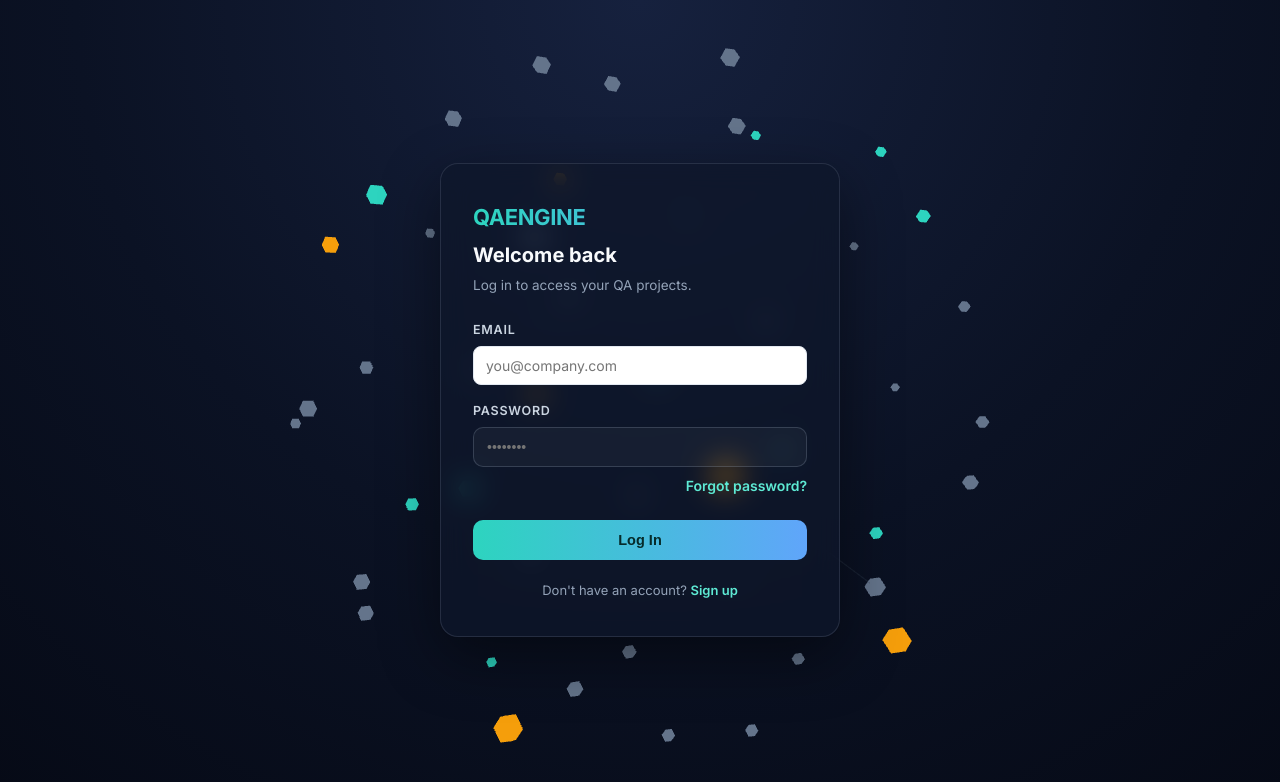
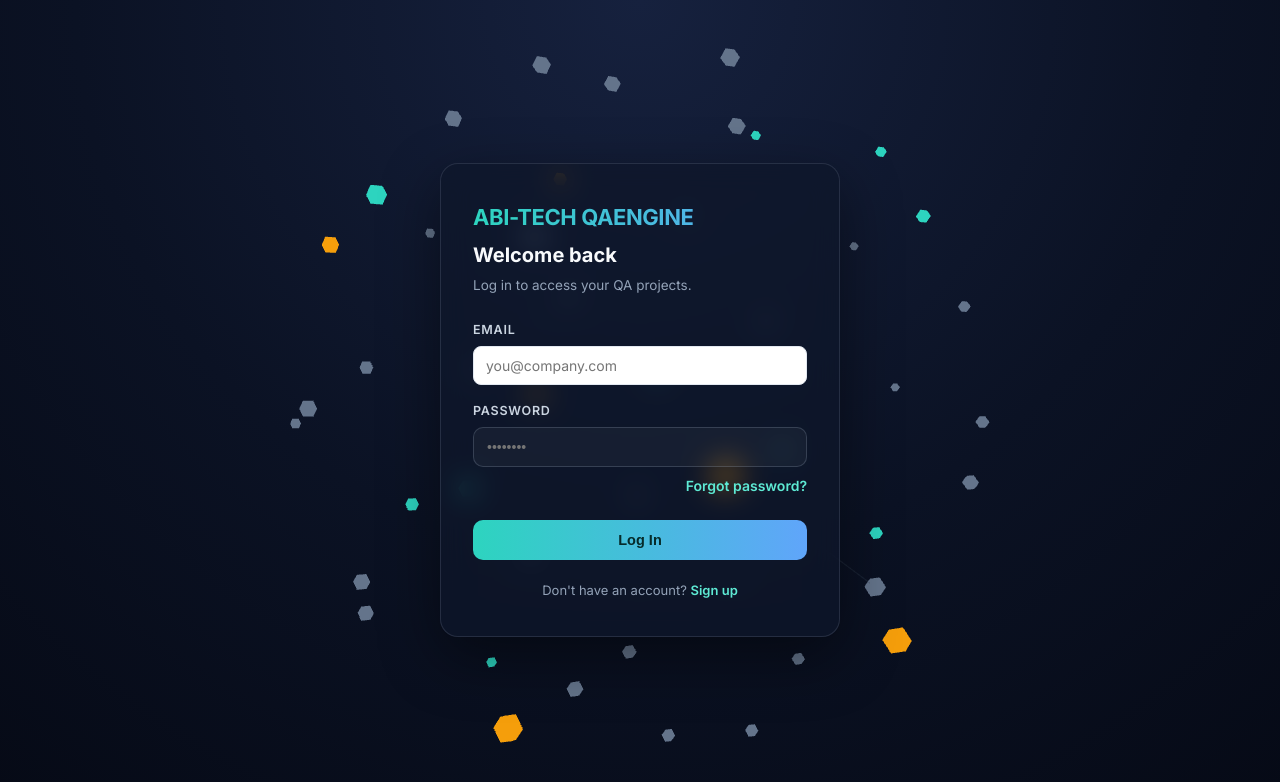
Before and after one commit to Arunprasath132/QA-Assistant-v2, a React (Create React App) app in the folder frontend/: page / in a window 1280 px wide. Shown: the top 782 px of the page. Built offline with nearby package versions, Linux system fonts and the light colour scheme; no server answers.

Commit message:
Login.jsx

```diff
--- a/frontend/src/pages/Login.jsx
+++ b/frontend/src/pages/Login.jsx
@@ -40,7 +40,7 @@ export default function Login({ onNavigate }) {
     <div className="auth-page">
       <Scene3D />
       <form className="auth-card" onSubmit={handleSubmit}>
-        <div className="auth-logo">QAENGINE</div>
+        <div className="auth-logo">ABI-TECH QAENGINE</div>
         <h1 className="auth-title">Welcome back</h1>
         <p className="auth-subtitle">Log in to access your QA projects.</p>
 
```
